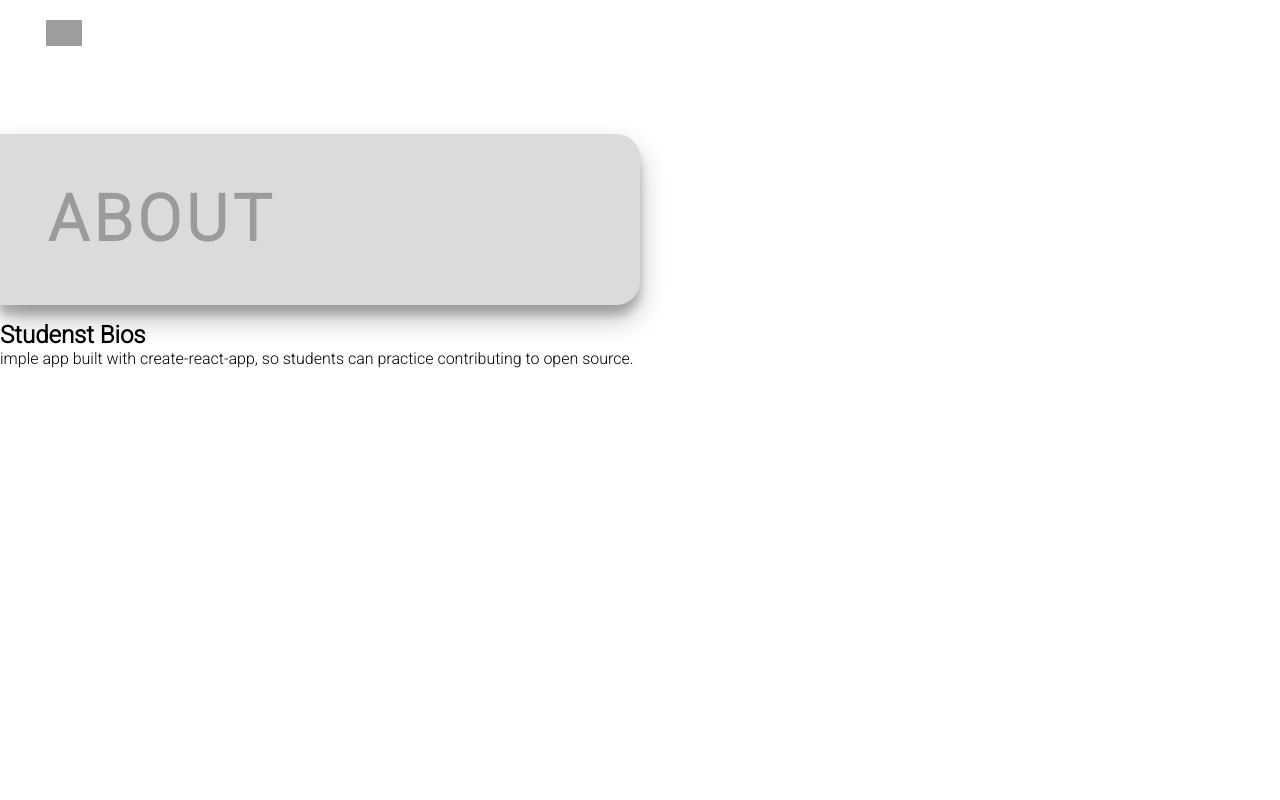
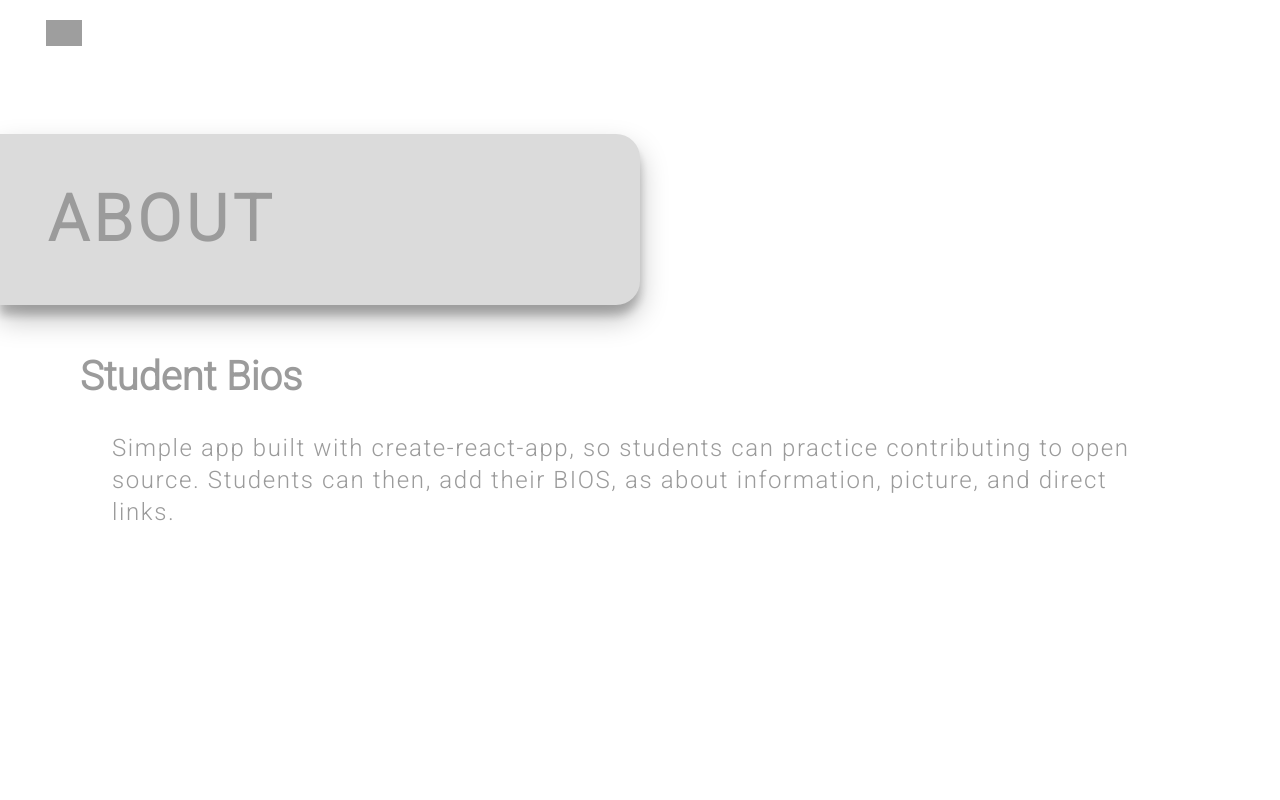
Before and after one commit to Brunno-DaSilva/ga-student-bio, a React (Create React App) app: page /about in a window 1280 px wide. Shown: the top 800 px of the page. Built offline with nearby package versions, Linux system fonts and the light colour scheme; grey boxes are pictures that could not be loaded; the HTML template or start-up script is replaced by a standard one.

Commit message:
added CSS and more info to students BIOS

```diff
--- a/src/Components/About/About.js
+++ b/src/Components/About/About.js
@@ -10,10 +10,13 @@ const About = () => {
       </div>
       <div className="about__body">
         <div>
-          <h2>Studenst Bios</h2>
+          <h2>Student Bios</h2>
+        </div>
+        <div>
           <p>
-            imple app built with create-react-app, so students can practice
-            contributing to open source.
+            Simple app built with create-react-app, so students can practice
+            contributing to open source. Students can then, add their BIOS, as
+            about information, picture, and direct links.
           </p>
         </div>
       </div>
--- a/src/Components/About/about.scss
+++ b/src/Components/About/about.scss
@@ -27,4 +27,21 @@
       letter-spacing: 5px;
     }
   }
+
+  .about__body {
+    padding: 2rem 5rem;
+
+    h2 {
+      font-size: 2.5rem;
+      color: #9b9b9b;
+    }
+
+    p {
+      font-size: 1.5rem;
+      color: #9b9b9b;
+      padding: 2rem;
+      line-height: 2rem;
+      letter-spacing: 0.1rem;
+    }
+  }
 }
```
